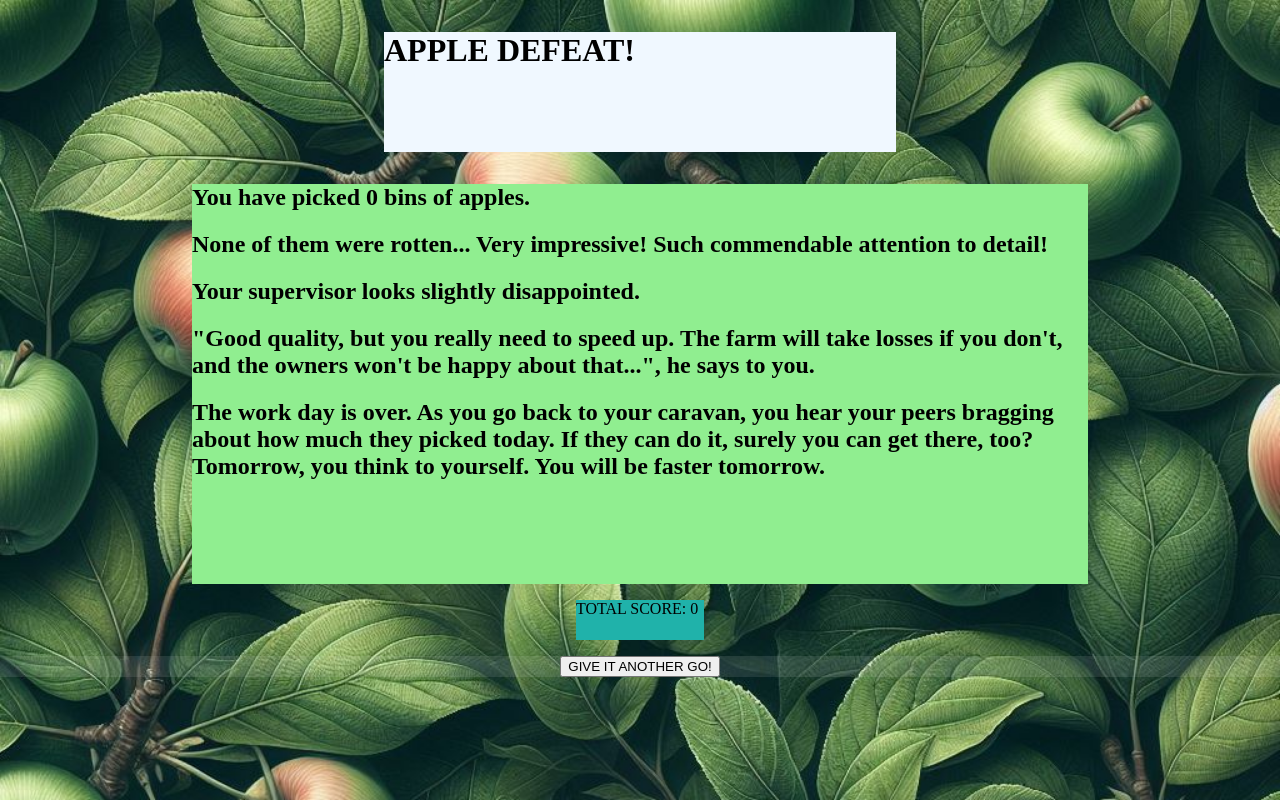
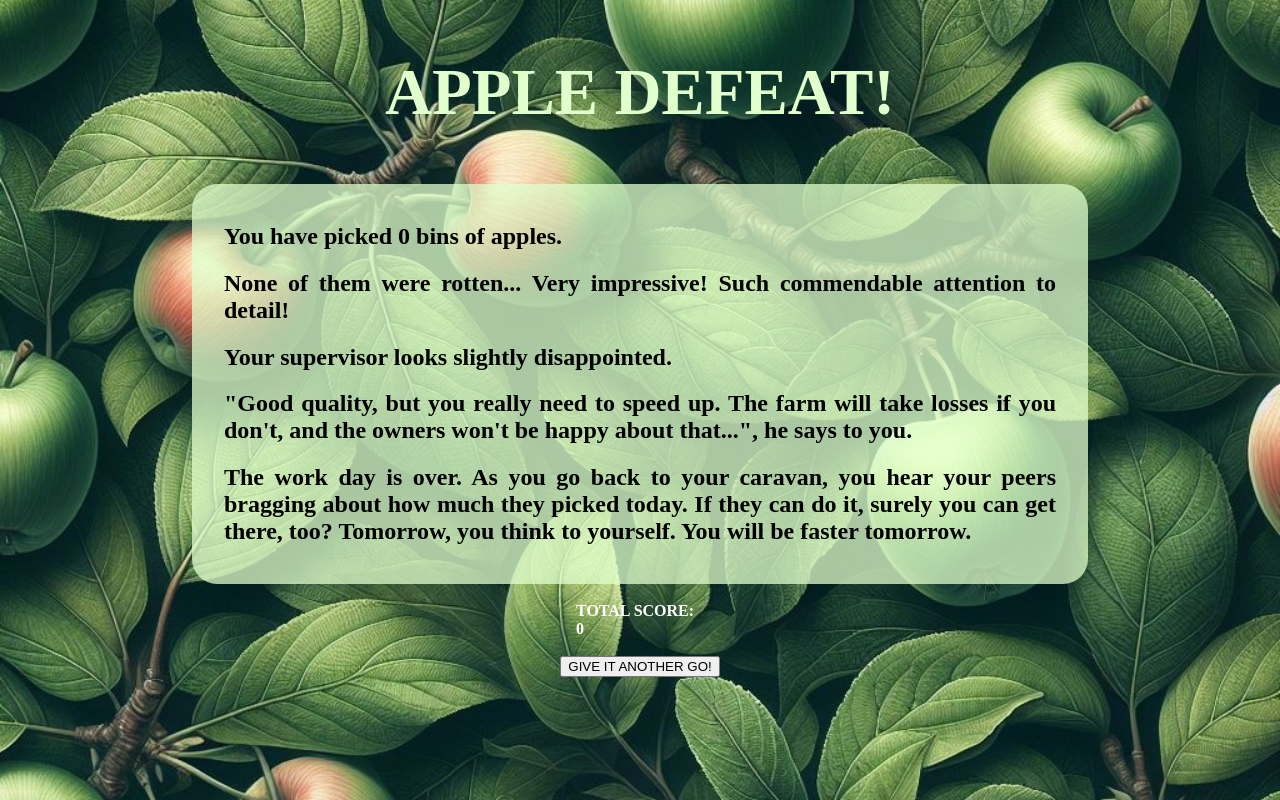
Before and after one commit to Shirral/Apple-Victoria, a plain HTML site: page index.html in a window 1280 px wide. Both pictures are taken after a click on the button "Click to start picking mode...". Drawn offline with nearby package versions, Linux system fonts and the light colour scheme.

Commit message:
Add styling to end screen

```diff
--- a/assets/css/style.css
+++ b/assets/css/style.css
@@ -8,6 +8,7 @@ p {
 
 h1 {
     margin: 0;
+    font-size: 65px;
 }
 
 #screen {
@@ -28,29 +29,44 @@ h1 {
 }
 
 #win-fail-div {
-    background-color: aliceblue; /*get rid of it later, once everything's in its place */
+    color: rgb(225, 255, 205);
     height: 15%;
     width: 40%;
     margin: 2rem auto 2rem;
+    display: flex;
+    justify-content: center;
+    align-items: center;
 
 }
 
 #outcome-text-div {
-    background-color: lightgreen;
+    background-color: rgba(225, 255, 205, 0.75);
     height: 50%;
     width: 70%;
     margin: 0 auto;
+    display: flex;
+    justify-content: center;
+    align-items: center;
+    border-radius: 25px;
+}
+
+#outcome-text-div div {
+    padding: 2em;
+    text-align: justify;
 }
 
 #score-div {
-    background-color: lightseagreen;
+    color: white;
     height: 5%;
     width: 10%;
     margin: 1rem auto 1rem;
+    display: flex;
+    justify-content: center;
+    align-items: center;
+    font-weight: bold;
 }
 
 #tryagain {
-    background-color: rgba(255, 255, 255, 0.1);
     margin: 0 auto;
     text-align: center;
 }
--- a/assets/js/script.js
+++ b/assets/js/script.js
@@ -307,11 +307,13 @@ function endScreen () {
     <div id ='win-fail-div'>
     </div>
     <div id='outcome-text-div'>
-        <h2>You have picked ${binsPicked} bins of apples.</h2>
-        <h2><span id='rotten-percentage'>${badApplePercentage}%</span> of them were rotten... <span id='rotten-appraisal'><span></h2>
-        <h2>Your supervisor <span id='supervisor-span'></span></h2>
-        <h2>"<span id='supervisor-says'></span>", he says to you.</h2>
-        <h2>The work day is over. <span id='what-next-span'></span></h2>
+        <div>
+            <h2>You have picked ${binsPicked} bins of apples.</h2>
+            <h2><span id='rotten-percentage'>${badApplePercentage}%</span> of them were rotten... <span id='rotten-appraisal'><span></h2>
+            <h2>Your supervisor <span id='supervisor-span'></span></h2>
+            <h2>"<span id='supervisor-says'></span>", he says to you.</h2>
+            <h2>The work day is over. <span id='what-next-span'></span></h2>
+        </div>
     </div>
     <div id='score-div'>
         <p>TOTAL SCORE: <span id='score-span'></span></p>
```
